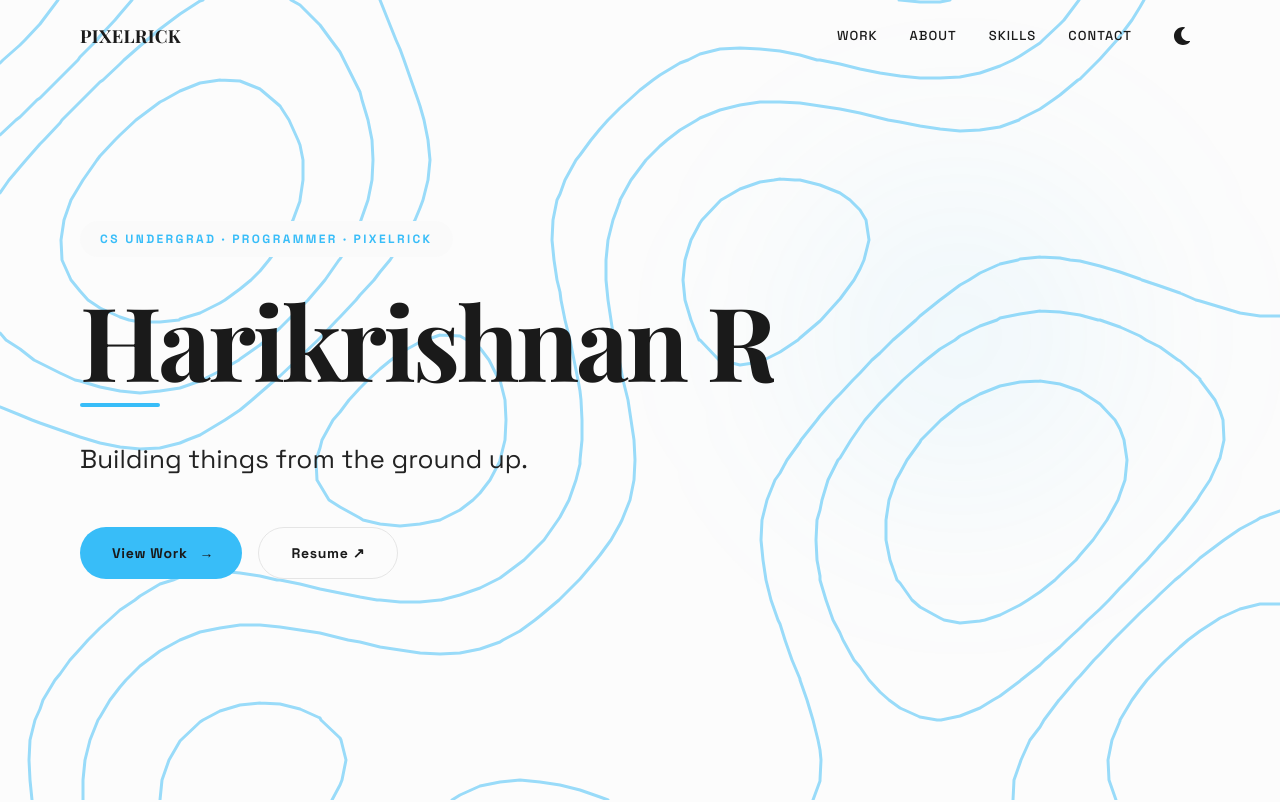
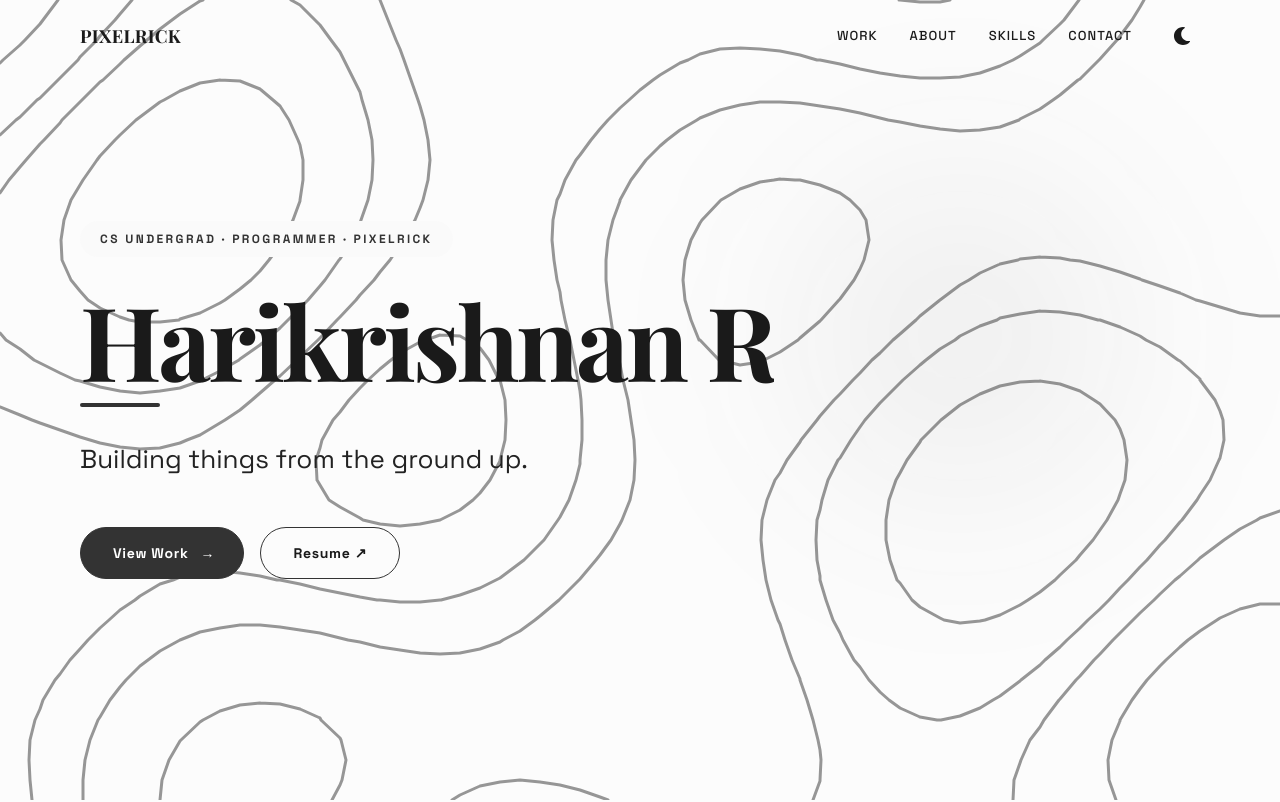
Before and after one commit to Pixelrick420/Home, a React (Vite) app: page / in a window 1280 px wide. Shown: the top 802 px of the page. Built offline with nearby package versions, Linux system fonts and the light colour scheme; a web font is replaced by a local one.

Commit message:
theme update

```diff
--- a/src/components/Hero.tsx
+++ b/src/components/Hero.tsx
@@ -166,22 +166,26 @@ export default function Hero() {
                 .querySelector("#work")
                 ?.scrollIntoView({ behavior: "smooth" })
             }
-            whileHover={{ y: -4, scale: 1.02 }}
+            whileHover={{
+              scale: 1.02,
+            }}
             whileTap={{ scale: 0.98 }}
+            transition={{ duration: 0.2 }}
             style={{
               fontFamily: fonts.sans,
               fontSize: "14px",
               fontWeight: 600,
               letterSpacing: "0.05em",
-              color: "#1A1A1A",
+              color: t.bg,
               backgroundColor: t.accent,
-              border: "none",
+              border: `1px solid ${t.accent}`,
               padding: "16px 32px",
               cursor: "pointer",
               borderRadius: "50px",
               display: "flex",
               alignItems: "center",
               gap: "8px",
+              transition: "background-color 0.2s, box-shadow 0.2s",
             }}
           >
             View Work
@@ -200,8 +204,11 @@ export default function Hero() {
           <motion.a
             href="/resume.pdf"
             download
-            whileHover={{ y: -4, scale: 1.02 }}
+            whileHover={{
+              scale: 1.02,
+            }}
             whileTap={{ scale: 0.98 }}
+            transition={{ duration: 0.2 }}
             style={{
               fontFamily: fonts.sans,
               fontSize: "14px",
@@ -210,13 +217,14 @@ export default function Hero() {
               color: t.text,
               textDecoration: "none",
               backgroundColor: "transparent",
-              border: `1px solid ${t.border}`,
+              border: `1px solid ${t.accent}`,
               padding: "16px 32px",
               borderRadius: "50px",
               display: "flex",
               alignItems: "center",
               gap: "8px",
-              transition: "border-color 0.3s, background-color 0.3s",
+              transition:
+                "background-color 0.2s, border-color 0.2s, color 0.2s",
             }}
           >
             Resume ↗
--- a/src/theme.ts
+++ b/src/theme.ts
@@ -14,11 +14,11 @@ export const lightTokens = {
   textMuted: "#555555",
   textFaint: "#999999",
 
-  accent: "#38BDF8",
-  accentHover: "#60A5FA",
+  accent: "#333333",
+  accentHover: "#555555",
 
-  border: "#E5E5E5",
-  borderHover: "#CCCCCC",
+  border: "#222222",
+  borderHover: "#AAAAAA",
 
   white: "#FFFFFF",
 } as const;
```
